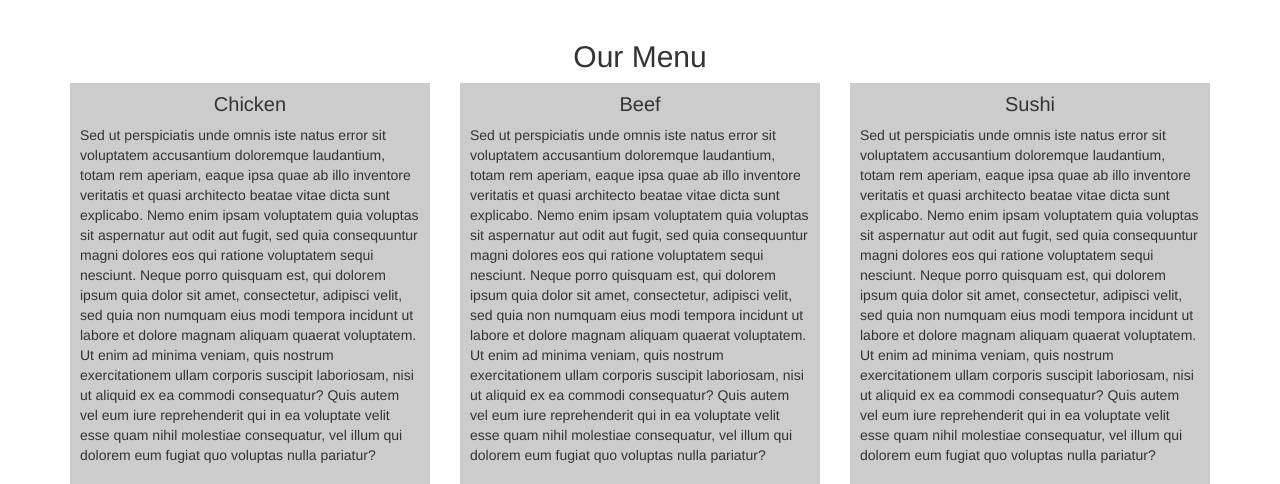
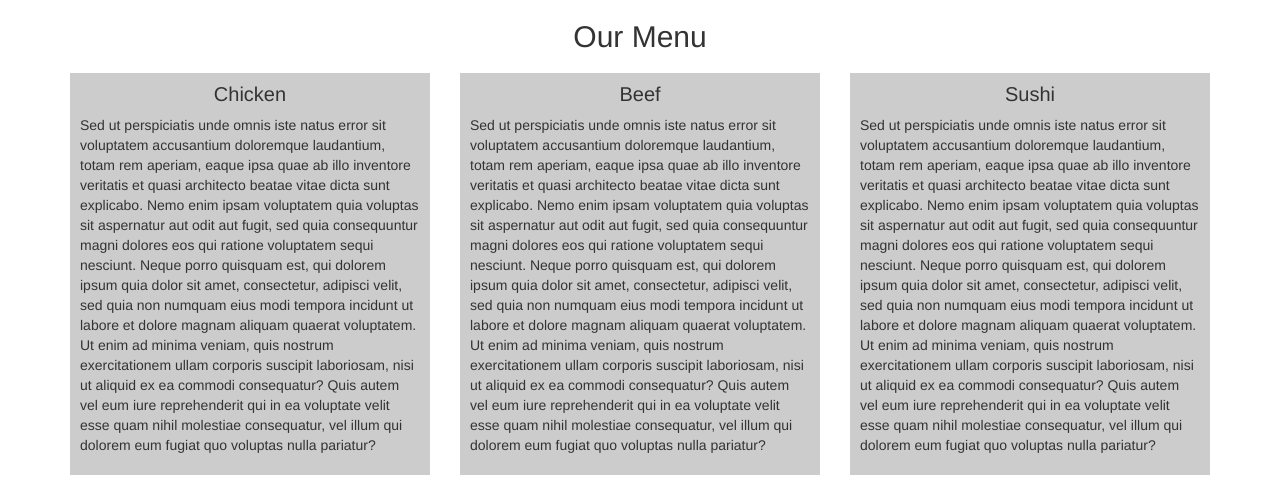
Before and after one commit to MakarovaKsenia/coursera-test, a PHP site: page / in a window 1280 px wide. Shown: the part 52-536 px from the top of the page. Run offline with PHP 8.4, Linux system fonts and the light colour scheme.

Commit message:
Update style.css

```diff
--- a/mod3_solution/css/style.css
+++ b/mod3_solution/css/style.css
@@ -33,6 +33,9 @@
 .nav > li:last-child {
     border-bottom: none;
 }
+h2{
+  margin: 0 0 20px;
+}
 .section{
   padding:10px;
   background-color:#ccc;
@@ -42,3 +45,7 @@
   font-size: 20px;
   margin: 0 0 10px;
 }
+p.top-link a{
+  color:blue;
+  text-decoration:underline;
+}
```
